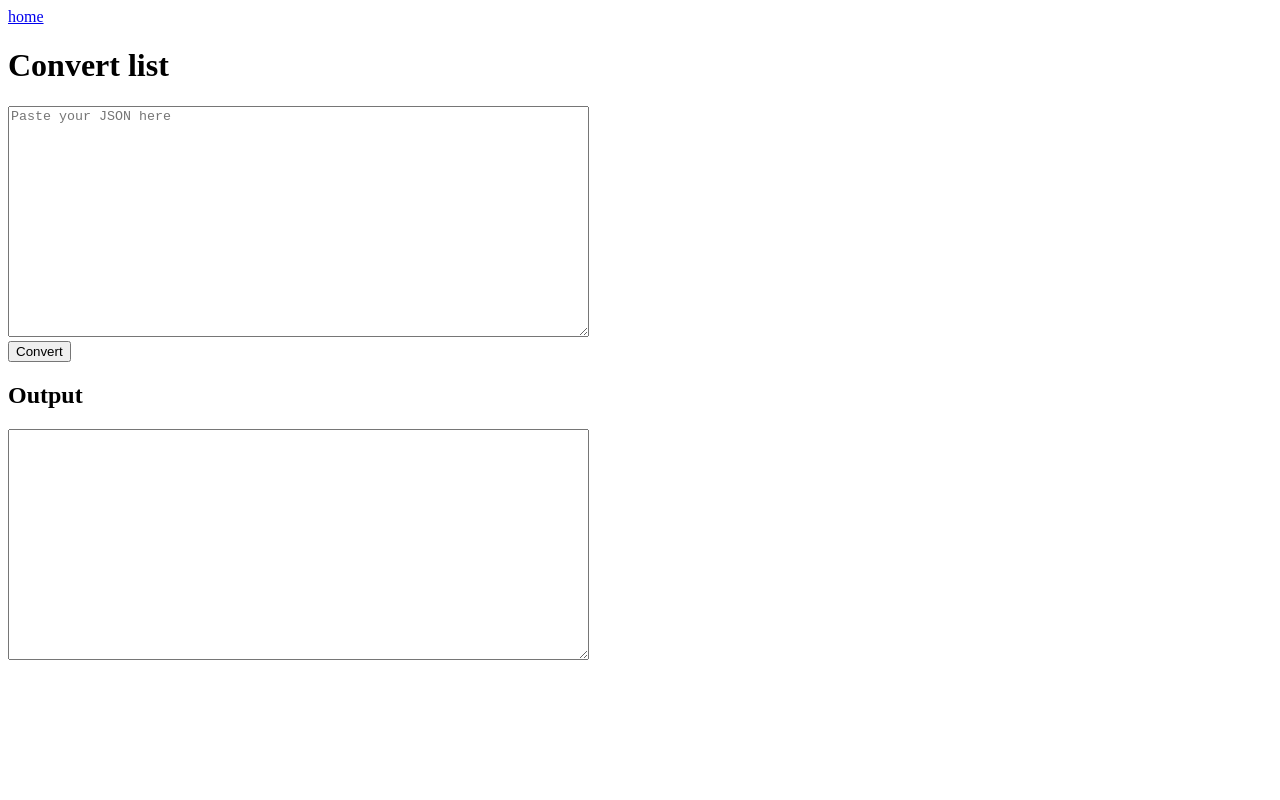
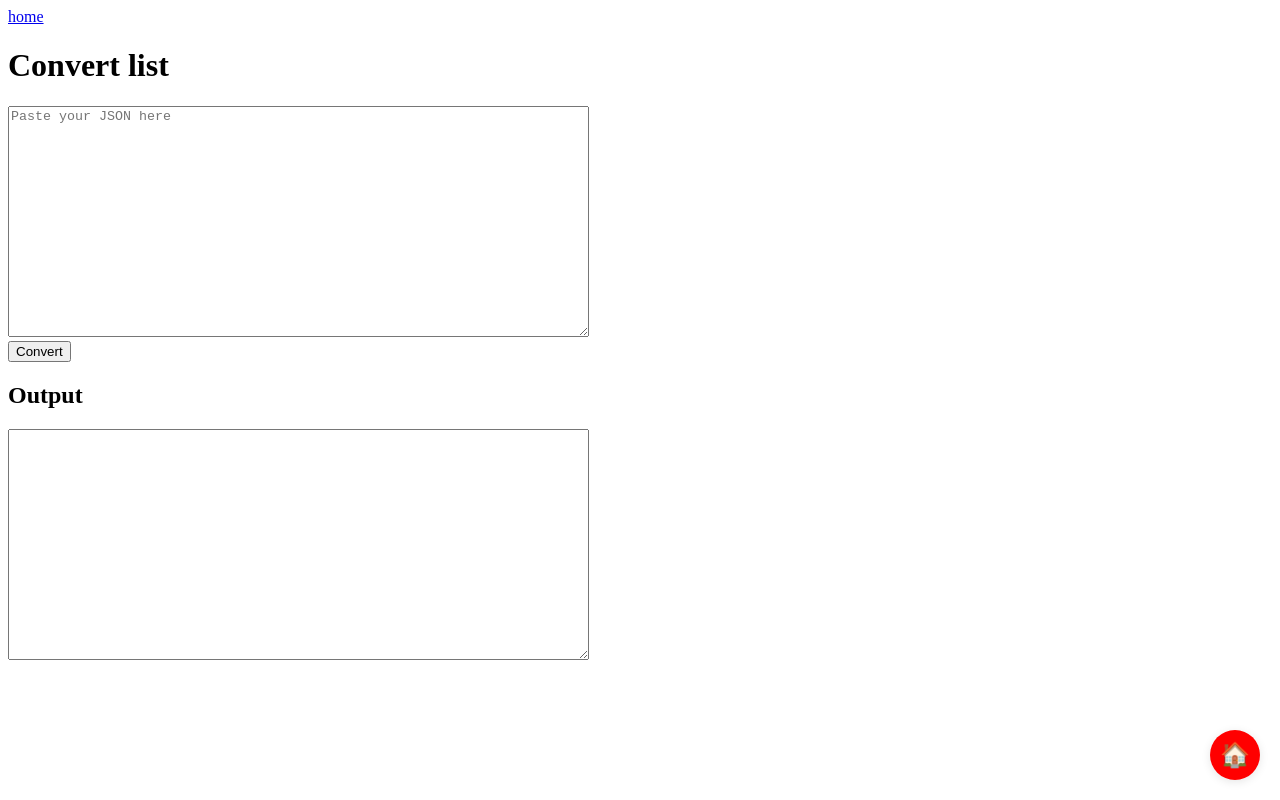
Before and after one commit to jcomicstampa/some-utils, a plain HTML site: page list to fafda.html in a window 1280 px wide. Drawn offline with Linux system fonts and the light colour scheme.

Commit message:
Update list to fafda.html

```diff
--- a/list to fafda.html
+++ b/list to fafda.html
@@ -41,5 +41,43 @@
             }
         }
     </script>
+
+<!-- Home Button -->
+<a href="https://jcomicstampa.github.io/some-utils/" class="home-button" aria-label="Return to Home">
+    🏠
+</a>
+
+<style>
+.home-button {
+    position: fixed;
+    bottom: 20px;
+    right: 20px;
+    width: 50px;
+    height: 50px;
+    background: #ff0000;
+    border-radius: 50%;
+    box-shadow: 0 2px 10px rgba(0,0,0,0.1);
+    display: flex;
+    align-items: center;
+    justify-content: center;
+    font-size: 24px;
+    text-decoration: none;
+    color: #0051ff;
+    transition: all 0.3s ease;
+    z-index: 1000;
+}
+
+.home-button:hover {
+    transform: translateY(-3px);
+    box-shadow: 0 4px 15px rgba(0,0,0,0.2);
+    background: #2563eb;
+    color: white;
+}
+
+.home-button:active {
+    transform: scale(0.95);
+}
+</style>
+
 </body>
 </html>
```
